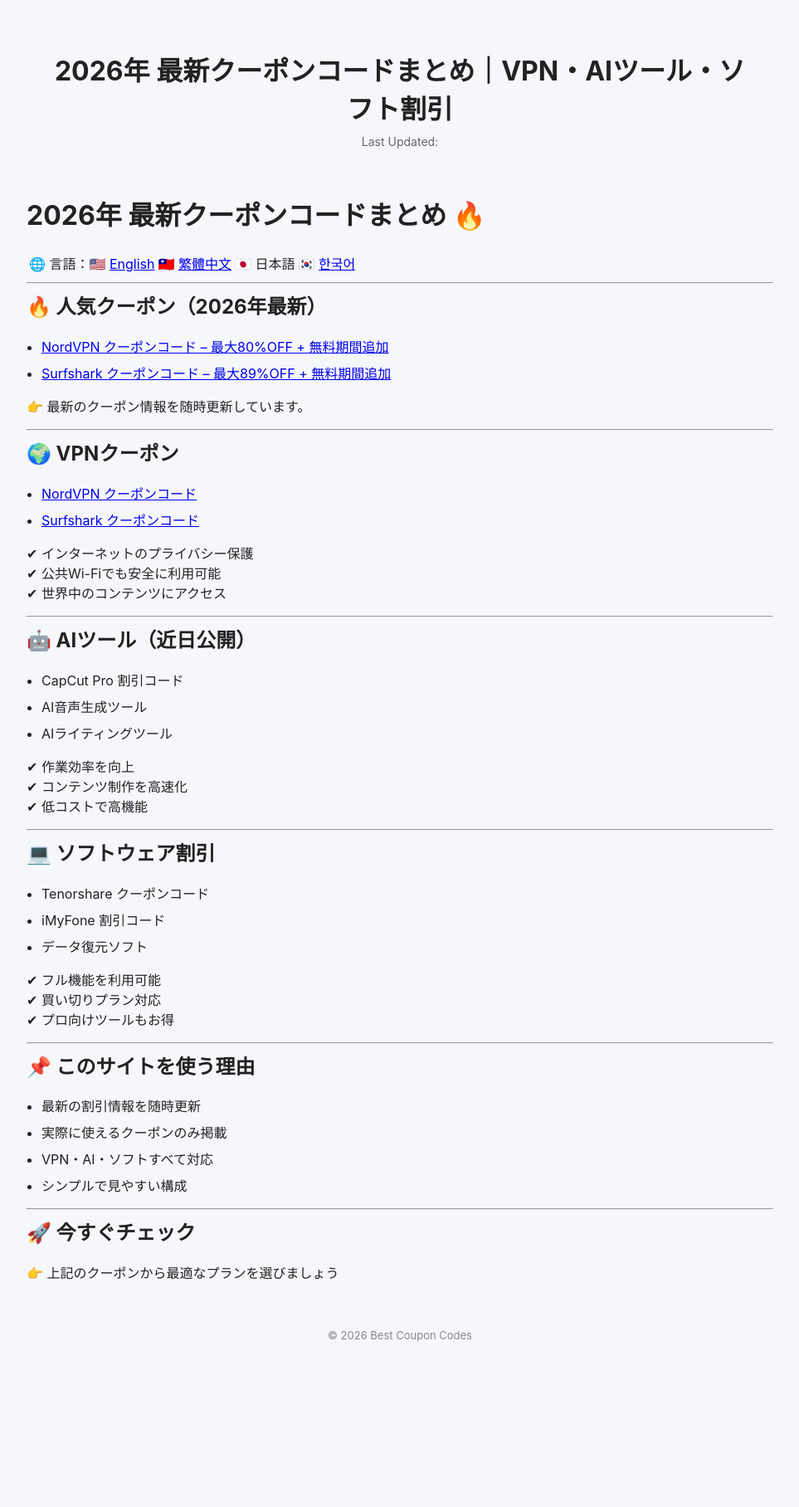
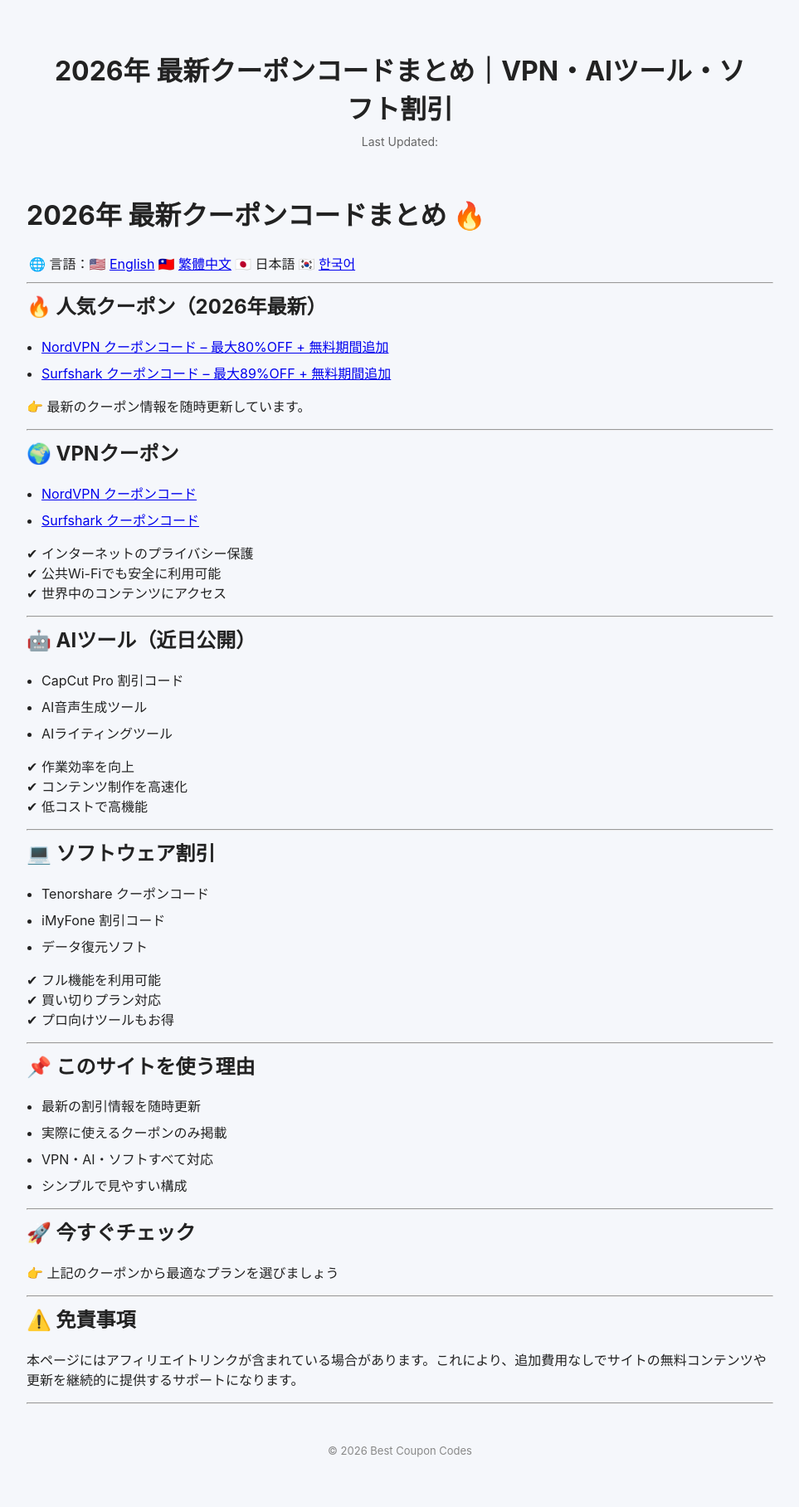
Before and after one commit to BestCouponCodes/best-coupon-codes, a Jekyll site: the page built from index-ja.md, in a window 1280 px wide. Shown: the whole page at 83% size, without its empty margins (158-1121 px from the left). Built offline with Jekyll 4.4.1, drawn with Linux system fonts in a browser that asks for light colours; before the commit the page ends 1677 px from its top, so only the background shows below that.

Commit message:
Add disclaimer about affiliate links
Added a disclaimer section regarding affiliate links.

```diff
--- a/index-ja.md
+++ b/index-ja.md
@@ -66,3 +66,12 @@ description: "2026年の最新VPN、AIツール、ソフトウェアのクーポ
 ## 🚀 今すぐチェック
 
 👉 上記のクーポンから最適なプランを選びましょう
+
+
+---
+
+## ⚠️ 免責事項
+
+本ページにはアフィリエイトリンクが含まれている場合があります。これにより、追加費用なしでサイトの無料コンテンツや更新を継続的に提供するサポートになります。
+
+---
```
